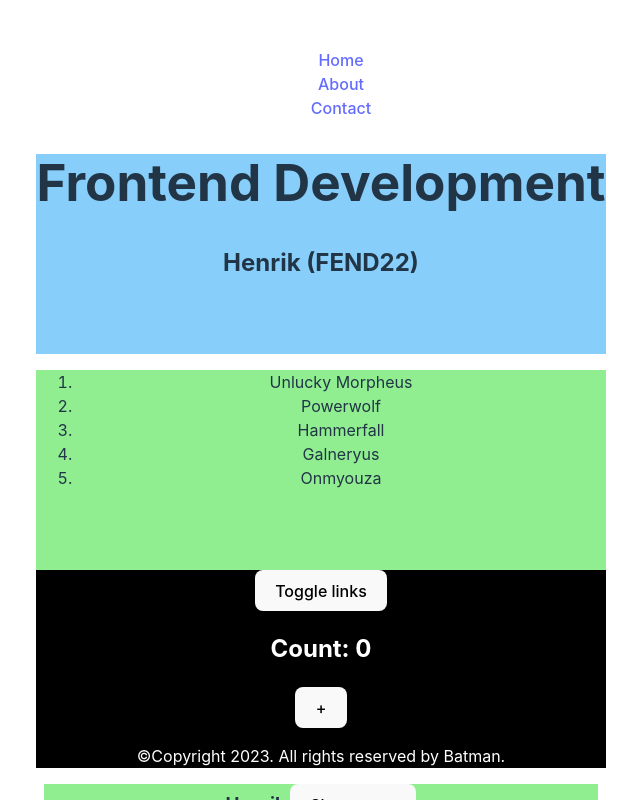
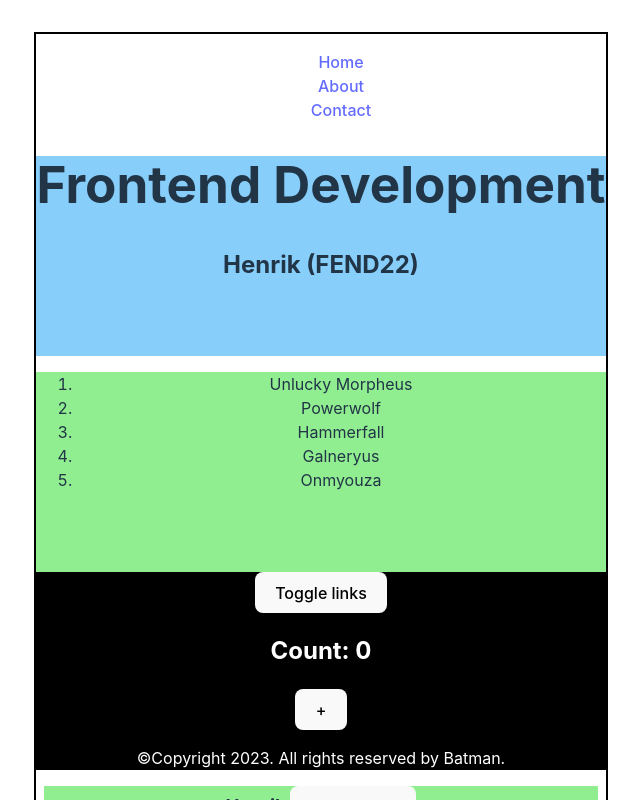
Before and after one commit to henrikvilhelmberglund/vite-react, a React (Vite) app: page / in a window 1280 px wide. Shown: the top 800 px of the page, without its empty margins (319-959 px from the left). Built offline with nearby package versions, Linux system fonts and the light colour scheme.

Commit message:
feat: :lipstick: add inline styling

```diff
--- a/src/App.jsx
+++ b/src/App.jsx
@@ -50,7 +50,10 @@ function App() {
 
   return (
     <div className={darkMode ? "dark" : ""}>
-      <div className="dark:bg-black dark:text-white">
+      <div
+        // inline styling
+        style={{ border: "2px solid black" }}
+        className="dark:bg-black dark:text-white">
         <Navigation links={navLinks}></Navigation>
         <Header></Header>
         <MainComponent></MainComponent>
```
